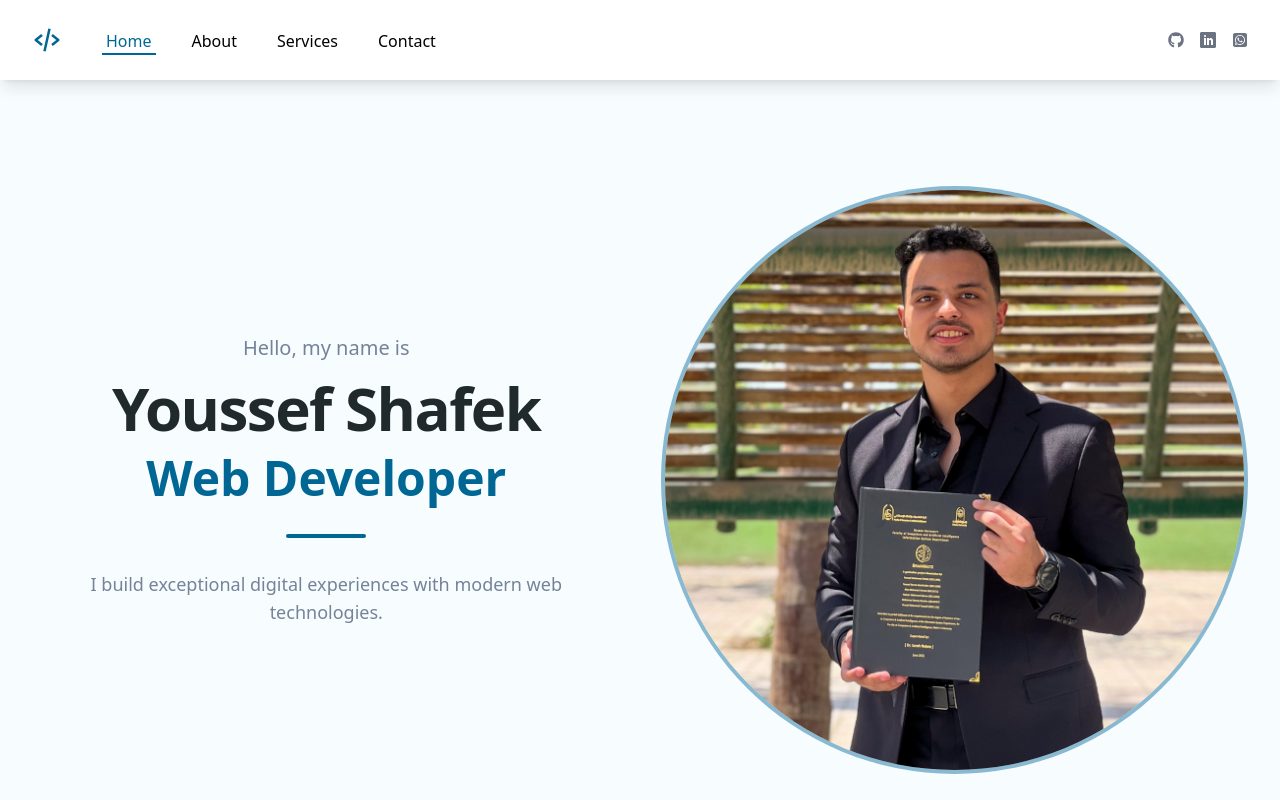
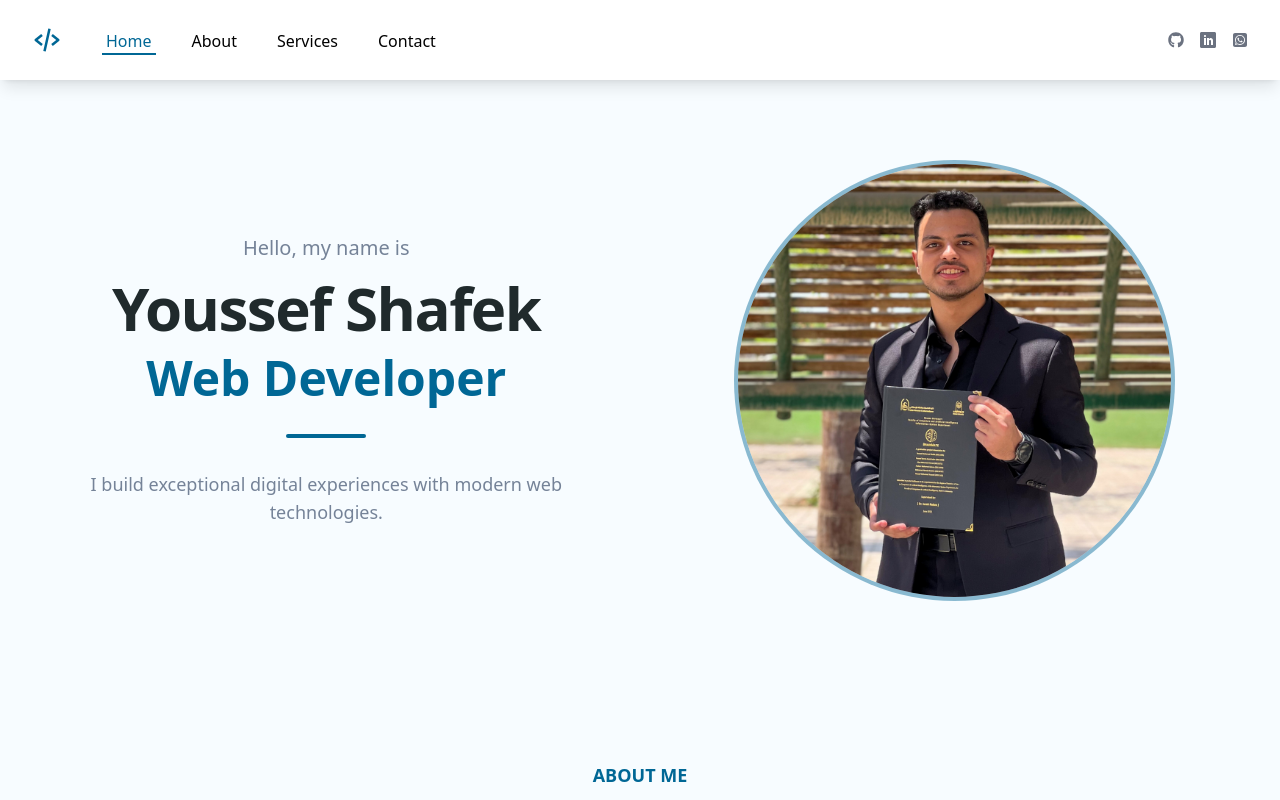
Before and after one commit to YoussefShafiq/my-portfolio, a React (Vite) app: page / in a window 1280 px wide. Shown: the top 800 px of the page. Built offline with nearby package versions, Linux system fonts and the light colour scheme.

Commit message:
scrollbar update, hero section

```diff
--- a/src/Pages/Home.jsx
+++ b/src/Pages/Home.jsx
@@ -23,7 +23,7 @@ export function Hero() {
 
     return (
         <section className='bg-customWhite'>
-            <div className="flex flex-col lg:flex-row gap-10 items-center container justify-center min-h-screen ">
+            <div className="flex flex-col lg:flex-row gap-10 items-center container justify-center py-20 ">
                 <div className="w-full lg:w-1/2 flex flex-col items-center justify-center px-4 text-center">
                     <span
                         className="text-lg md:text-xl mb-4 text-customGray"
@@ -64,7 +64,7 @@ export function Hero() {
                     </p>
                 </div>
                 <div className="w-full lg:w-1/2 inset-0 flex items-center justify-center">
-                    <div className="w-full  aspect-square rounded-full bg-customBlue/20 border-4 border-customBlue/30 flex items-center justify-center overflow-hidden">
+                    <div className="w-3/4 aspect-square rounded-full bg-customBlue/20 border-4 border-customBlue/30 flex items-center justify-center overflow-hidden">
                         <img src={profileImg} alt="Youssef Shafek" />
                     </div>
                 </div>
--- a/src/index.css
+++ b/src/index.css
@@ -9,3 +9,15 @@
 .active {
   @apply text-customBlue border-customBlue
 }
+
+::-webkit-scrollbar {
+  @apply w-1
+}
+
+::-webkit-scrollbar-track {
+  @apply bg-white
+}
+
+::-webkit-scrollbar-thumb {
+  @apply bg-customBlue rounded-full
+}
```
